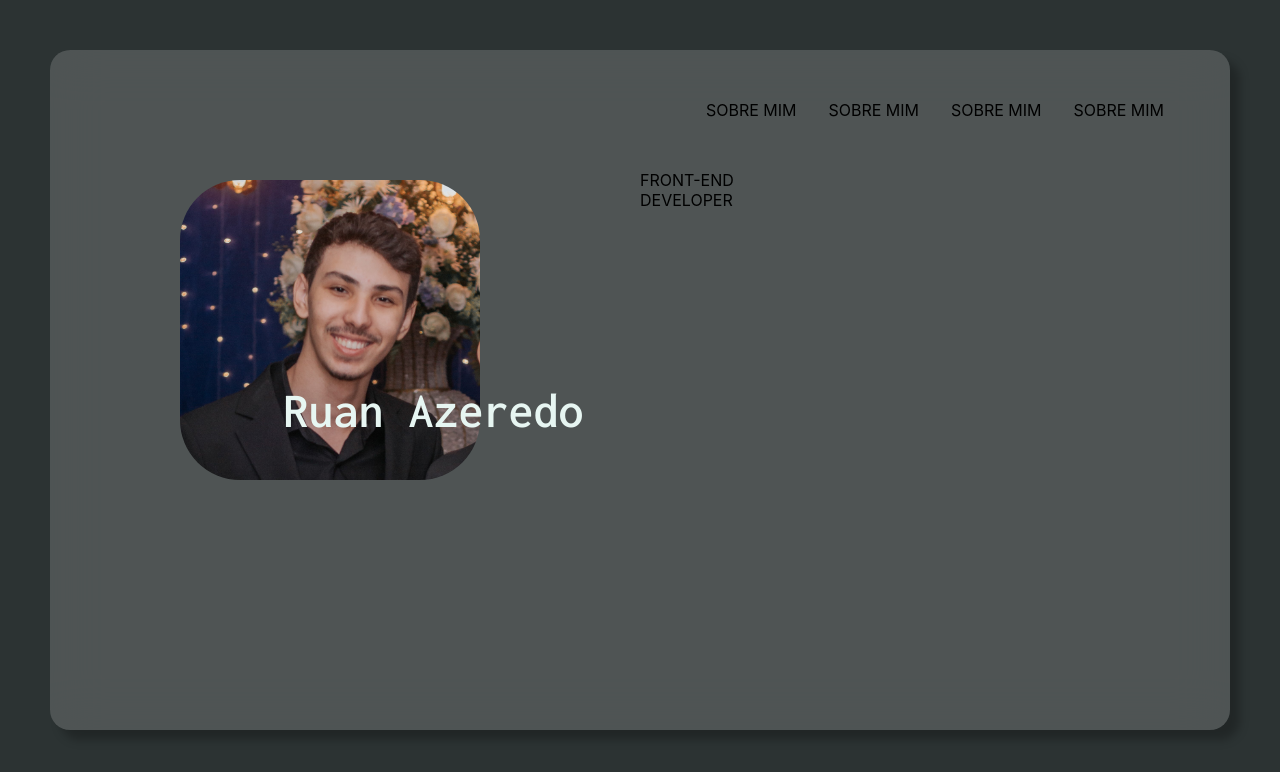
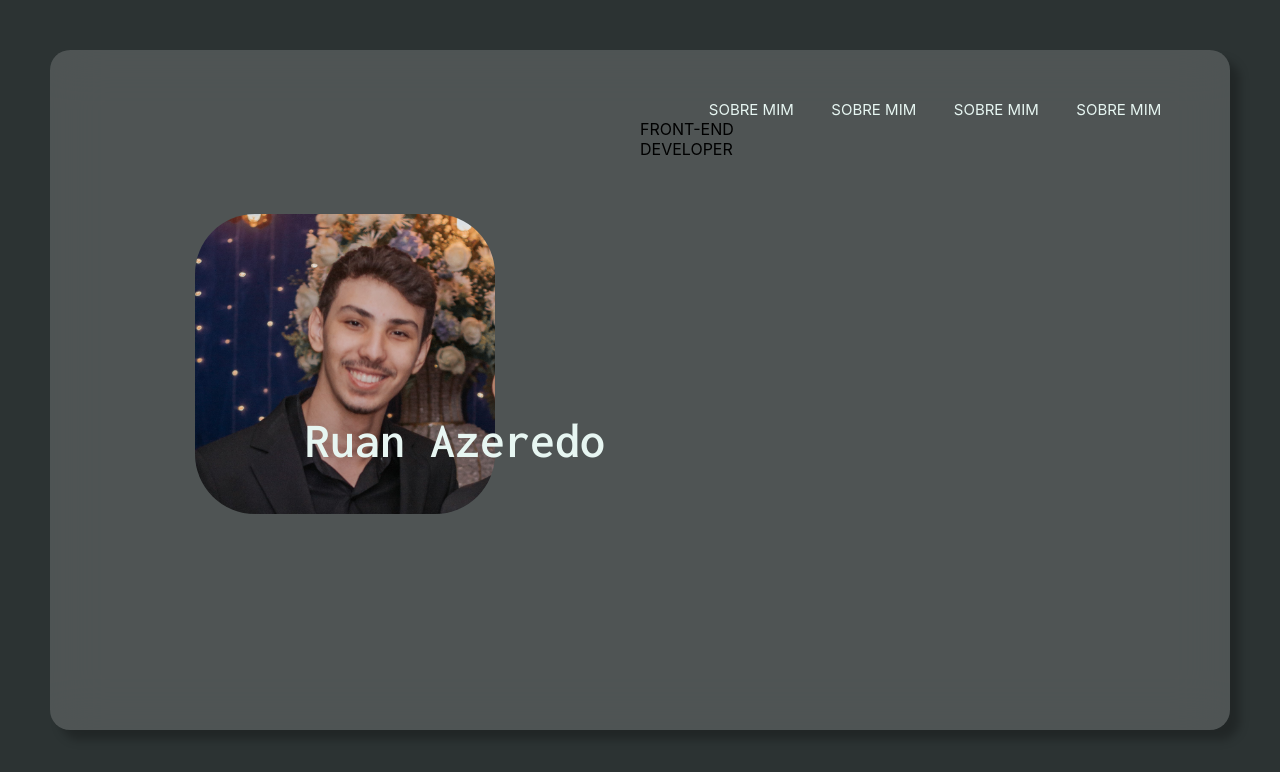
Before and after one commit to Ruan-Azeredo/portifolio, a React (Create React App) app: page / in a window 1280 px wide. Shown: the top 772 px of the page. Built offline with nearby package versions, Linux system fonts and the light colour scheme.

Commit message:
:lipstick: style: alinha txts

```diff
--- a/src/App.css
+++ b/src/App.css
@@ -1,8 +1,11 @@
 :root{
-  background: #2C3333
+  --background: #2C3333;
+  --white: #E7F6F2;
+  --azulescuro: #152DFF;
+  --azulclaro: #41ABCC;
 }
 
-*{
+html{
   background-color: var(--background);
 }
 .app {
@@ -25,19 +28,28 @@
 
 .myself-container{
   align-content: center;
+  justify-content: center;
   width: 50%;
+  display: grid;
+}
+
+.align-content{
+  height: 300px;
+  width: 100%;
+  display: inline;
 }
 
 .meunome{
   position: relative;
-  top: -280px;
-  left: 15%;
+  margin: 0;
+  top: -100px;
+  left: 110px;
   font-family: 'Inconsolata', monospace;
   font-style: normal;
   font-weight: 600;
   font-size: 50px;
   text-align: center;
-  color: #E7F6F2;
+  color: var(--white);
 }
 
 .minhaft{
@@ -46,7 +58,7 @@
   width: 300px;
   object-fit: cover;
   border-radius: 60px;
-  margin: 130px;
+  margin: auto;
 }
 
 .rightside-container{
@@ -54,11 +66,51 @@
 }
 
 .navbar{
-  padding: 50px;
+  padding: 50px 50px 0 50px;
   display: flex;
   justify-content: space-between;
 }
 
 .navbar-item{
   margin: 0 auto;
+  font-family: 'Inter', sans-serif;
+  font-style: normal;
+  font-weight: 400;
+  font-size: 15px;
+  color: var(--white);
 }
+
+.navbar-item:hover{
+  background: linear-gradient(to right, var(--azulescuro), var(--azulclaro));
+  -webkit-background-clip: text;
+  -webkit-text-fill-color: transparent;
+  font-weight: 400;
+}
+
+.front-dev-container{
+  display: grid;
+  align-content: center;
+  justify-content: center;
+  width: 100%;
+  height: 100%;
+}
+
+.frontend, .developer{
+  font-family: 'Homenaje';
+  font-weight: 400;
+  font-size: 100px;
+}
+
+.frontend{
+  color: var(--white);
+  margin-top: 50px;
+}
+
+.developer{
+  background: linear-gradient(to right, var(--azulescuro), var(--azulclaro));
+  -webkit-background-clip: text;
+  -webkit-text-stroke: 4px transparent;
+  color: rgb(82, 82, 87);
+
+  margin-left: 50px;
+}
```
